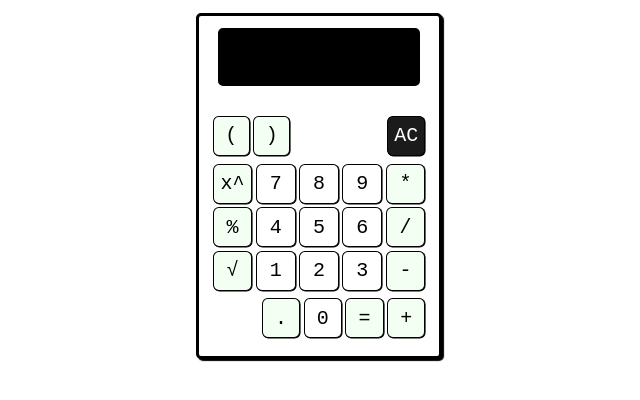
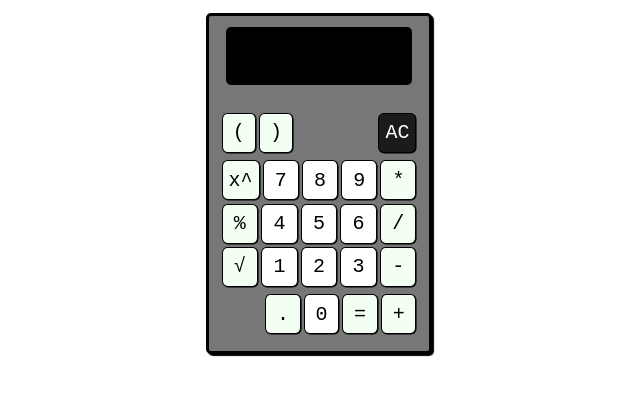
Before and after one commit to HKL95/calculator, a plain HTML site: page index.html in a window 1280 px wide. Shown: the whole page, without its empty margins (321-961 px from the left). Drawn offline with Linux system fonts and the light colour scheme; a web font is replaced by a local one.

Commit message:
Update index.html

```diff
--- a/index.html
+++ b/index.html
@@ -36,15 +36,13 @@ body {
 .calculator {
 
     display: inline-block;
-    background: white;
+    background: rgb(119, 119, 119);
     margin: 1% 0;
     color: black;
     border: 3px solid #000000;
     border-radius: 5px;
     box-shadow: 2px 2px 1px 0px #000000;
-    max-width: 240px;
-
-
+    max-width: 220px;
 }
 
 .calculator .button {
@@ -73,8 +71,8 @@ body {
     min-height: 2.4em;
     margin: 0.5%;
     border-radius: 15%;
-    border: 0.08em solid #ffffff;
-    background: white;
+    border: 0.08em solid rgb(119, 119, 119);
+    background: rgb(119, 119, 119);
 
 
 }
@@ -92,7 +90,7 @@ body {
 .calculator
 #clear:hover , #rad:hover  ,#deg:hover{
   background: rgb(0, 0, 0)!important;
-  color:#ffffff;
+  color:#95a3f0;
   transform: scale(0.9);
   border-radius: 20%;
 }
@@ -106,7 +104,7 @@ body {
 .button:active,
 .button-active {
   background: rgb(0, 0, 0);
-  color:#ffffff;
+  color:#d5e5f7;
   transform: scale(0.8);
 }
 
```
